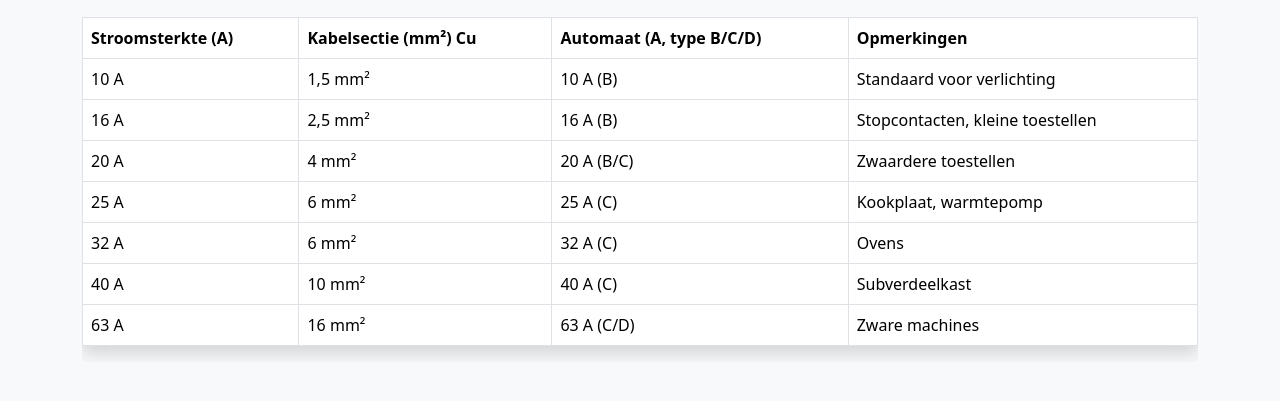
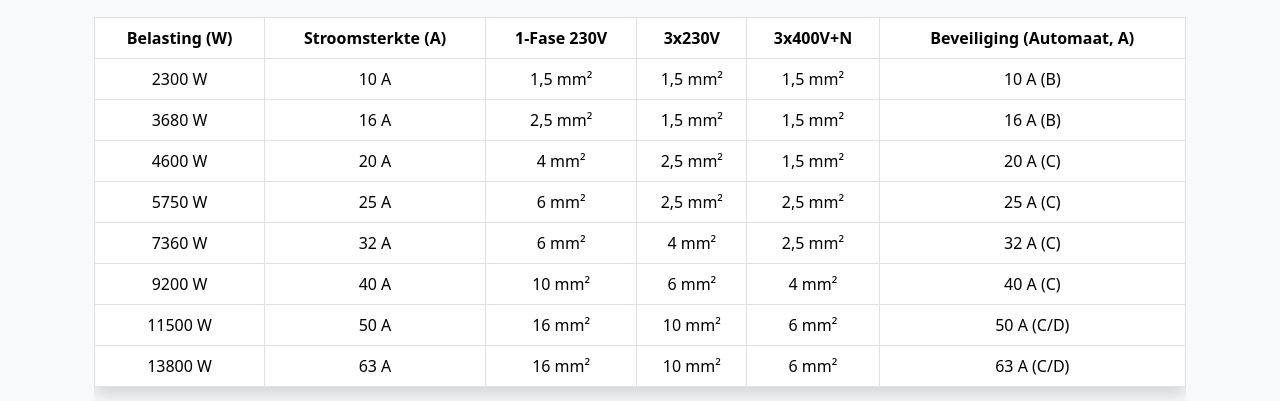
Before and after one commit to joostdb/elektriciteit, a plain HTML site: page index.html in a window 1280 px wide. Shown: the part 184-585 px from the top of the page. Drawn offline with nearby package versions, Linux system fonts and the light colour scheme.

Commit message:
Update index.html

```diff
--- a/index.html
+++ b/index.html
@@ -29,28 +29,88 @@
     <div class="container py-5">
         <h1 class="mb-4 text-center text-primary">Elektrische Installatiegids AREI 2025</h1>
 
-        <h2>Kabeldimensionering en Beveiliging</h2>
-        <div class="table-responsive mb-5">
-            <table class="table table-custom table-bordered table-hover">
+<div class="container mt-4">
+    <h2 class="mb-4">Kabeldimensionering & Beveiliging</h2>
+    <div class="table-responsive">
+        <table class="table table-custom table-bordered table-hover text-center">
             <thead class="thead-dark">
                 <tr>
+                    <th>Belasting (W)</th>
                     <th>Stroomsterkte (A)</th>
-                        <th>Kabelsectie (mm²) Cu</th>
-                        <th>Automaat (A, type B/C/D)</th>
-                        <th>Opmerkingen</th>
+                    <th>1-Fase 230V</th>
+                    <th>3x230V</th>
+                    <th>3x400V+N</th>
+                    <th>Beveiliging (Automaat, A)</th>
                 </tr>
             </thead>
             <tbody>
-                    <!-- Rows remain same as original -->
-                    <tr><td>10 A</td><td>1,5 mm²</td><td>10 A (B)</td><td>Standaard voor verlichting</td></tr>
-                    <tr><td>16 A</td><td>2,5 mm²</td><td>16 A (B)</td><td>Stopcontacten, kleine toestellen</td></tr>
-                    <tr><td>20 A</td><td>4 mm²</td><td>20 A (B/C)</td><td>Zwaardere toestellen</td></tr>
-                    <tr><td>25 A</td><td>6 mm²</td><td>25 A (C)</td><td>Kookplaat, warmtepomp</td></tr>
-                    <tr><td>32 A</td><td>6 mm²</td><td>32 A (C)</td><td>Ovens</td></tr>
-                    <tr><td>40 A</td><td>10 mm²</td><td>40 A (C)</td><td>Subverdeelkast</td></tr>
-                    <tr><td>63 A</td><td>16 mm²</td><td>63 A (C/D)</td><td>Zware machines</td></tr>
+                <tr>
+                    <td>2300 W</td>
+                    <td>10 A</td>
+                    <td>1,5 mm²</td>
+                    <td>1,5 mm²</td>
+                    <td>1,5 mm²</td>
+                    <td>10 A (B)</td>
+                </tr>
+                <tr>
+                    <td>3680 W</td>
+                    <td>16 A</td>
+                    <td>2,5 mm²</td>
+                    <td>1,5 mm²</td>
+                    <td>1,5 mm²</td>
+                    <td>16 A (B)</td>
+                </tr>
+                <tr>
+                    <td>4600 W</td>
+                    <td>20 A</td>
+                    <td>4 mm²</td>
+                    <td>2,5 mm²</td>
+                    <td>1,5 mm²</td>
+                    <td>20 A (C)</td>
+                </tr>
+                <tr>
+                    <td>5750 W</td>
+                    <td>25 A</td>
+                    <td>6 mm²</td>
+                    <td>2,5 mm²</td>
+                    <td>2,5 mm²</td>
+                    <td>25 A (C)</td>
+                </tr>
+                <tr>
+                    <td>7360 W</td>
+                    <td>32 A</td>
+                    <td>6 mm²</td>
+                    <td>4 mm²</td>
+                    <td>2,5 mm²</td>
+                    <td>32 A (C)</td>
+                </tr>
+                <tr>
+                    <td>9200 W</td>
+                    <td>40 A</td>
+                    <td>10 mm²</td>
+                    <td>6 mm²</td>
+                    <td>4 mm²</td>
+                    <td>40 A (C)</td>
+                </tr>
+                <tr>
+                    <td>11500 W</td>
+                    <td>50 A</td>
+                    <td>16 mm²</td>
+                    <td>10 mm²</td>
+                    <td>6 mm²</td>
+                    <td>50 A (C/D)</td>
+                </tr>
+                <tr>
+                    <td>13800 W</td>
+                    <td>63 A</td>
+                    <td>16 mm²</td>
+                    <td>10 mm²</td>
+                    <td>6 mm²</td>
+                    <td>63 A (C/D)</td>
+                </tr>
             </tbody>
         </table>
+    </div>
 </div>
 
         <h2>Badkamerzones</h2>
```
Lines whose indentation alone changed are shown as unchanged.
